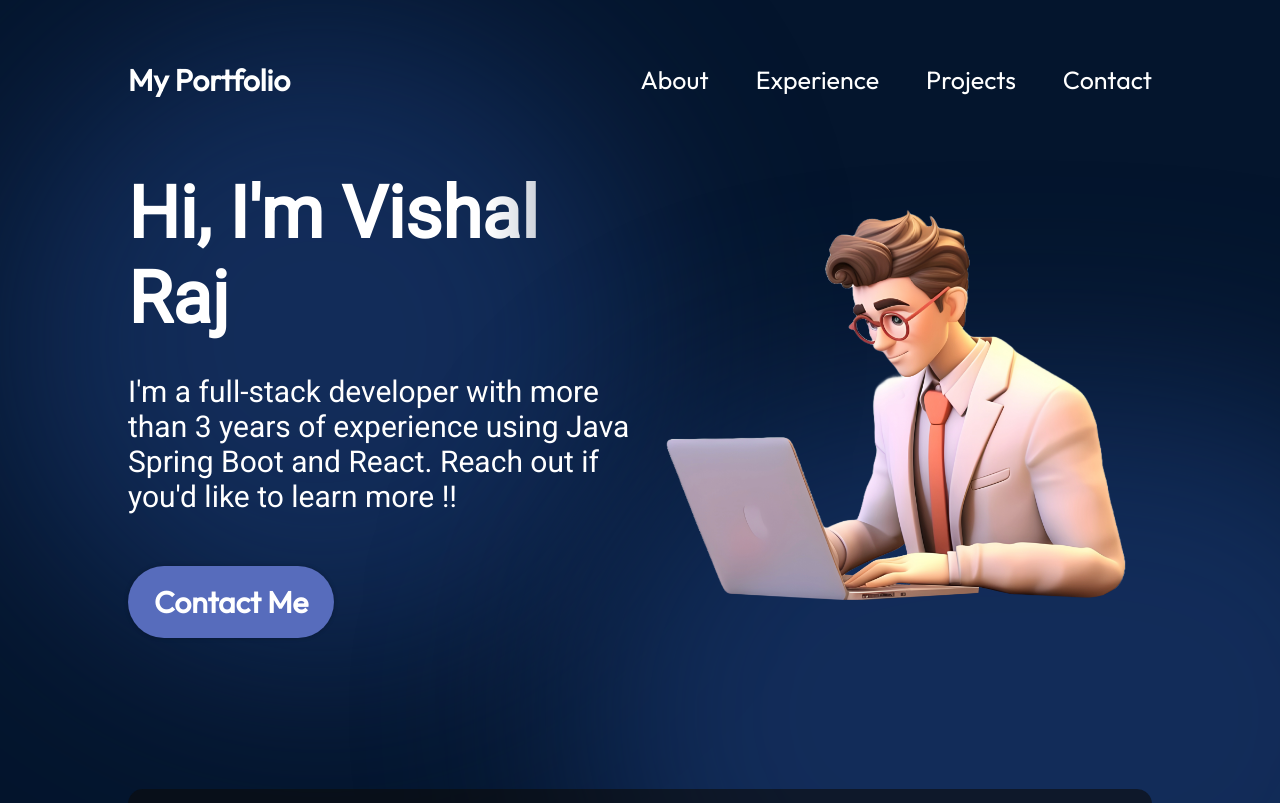
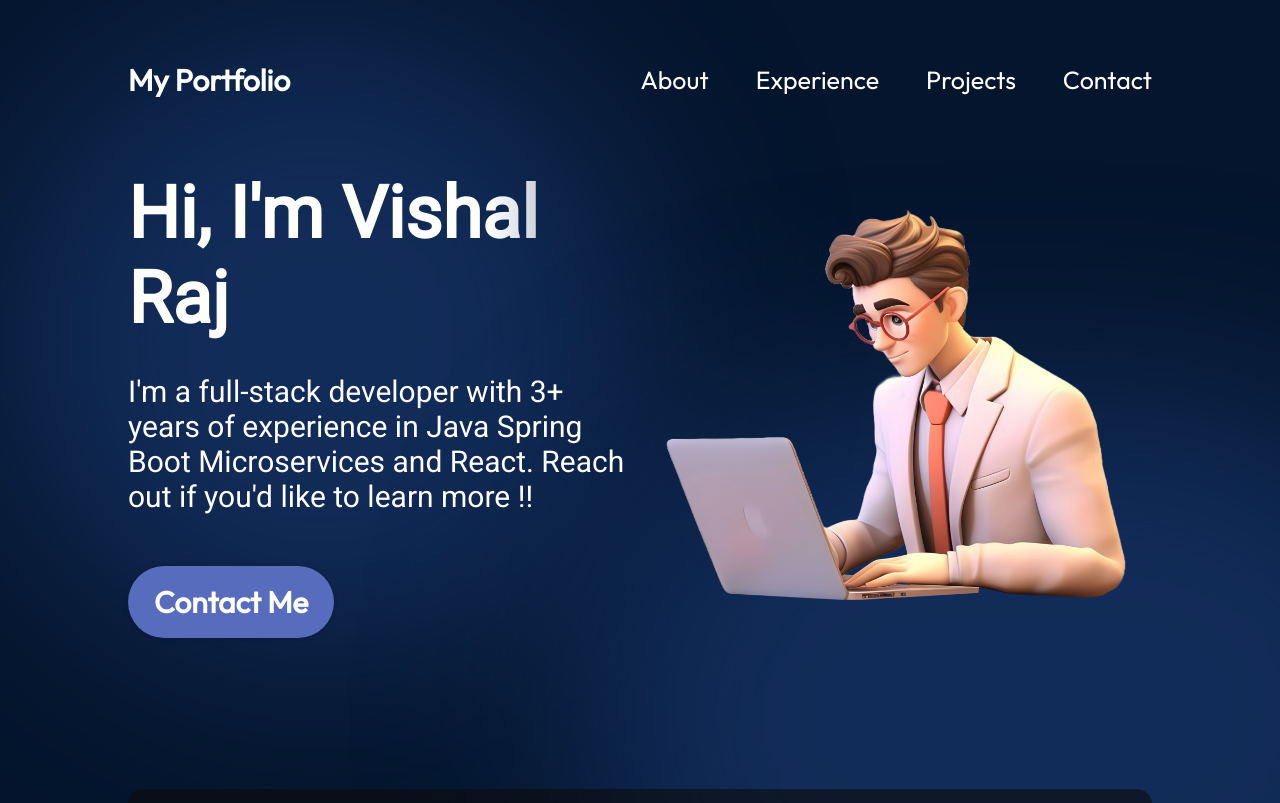
Before and after one commit to Vrajsingh/portfolio, a React (Vite) app: page / in a window 1280 px wide. Shown: the top 803 px of the page. Built offline with nearby package versions, Linux system fonts and the light colour scheme.

Commit message:
Update Hero.jsx

```diff
--- a/src/components/Hero/Hero.jsx
+++ b/src/components/Hero/Hero.jsx
@@ -9,7 +9,7 @@ export const Hero = () => {
       <div className={styles.content}>
         <h1 className={styles.title}>Hi, I'm Vishal Raj</h1>
         <p className={styles.description}>
-          I'm a full-stack developer with more than 3 years of experience using Java Spring Boot and React. Reach out if you'd like to learn more !!
+          I'm a full-stack developer with 3+ years of experience in Java Spring Boot Microservices and React. Reach out if you'd like to learn more !!
         </p>
         <a href="mailto:vishalrajput@gmail.com" className={styles.contactBtn}>
           Contact Me
```
